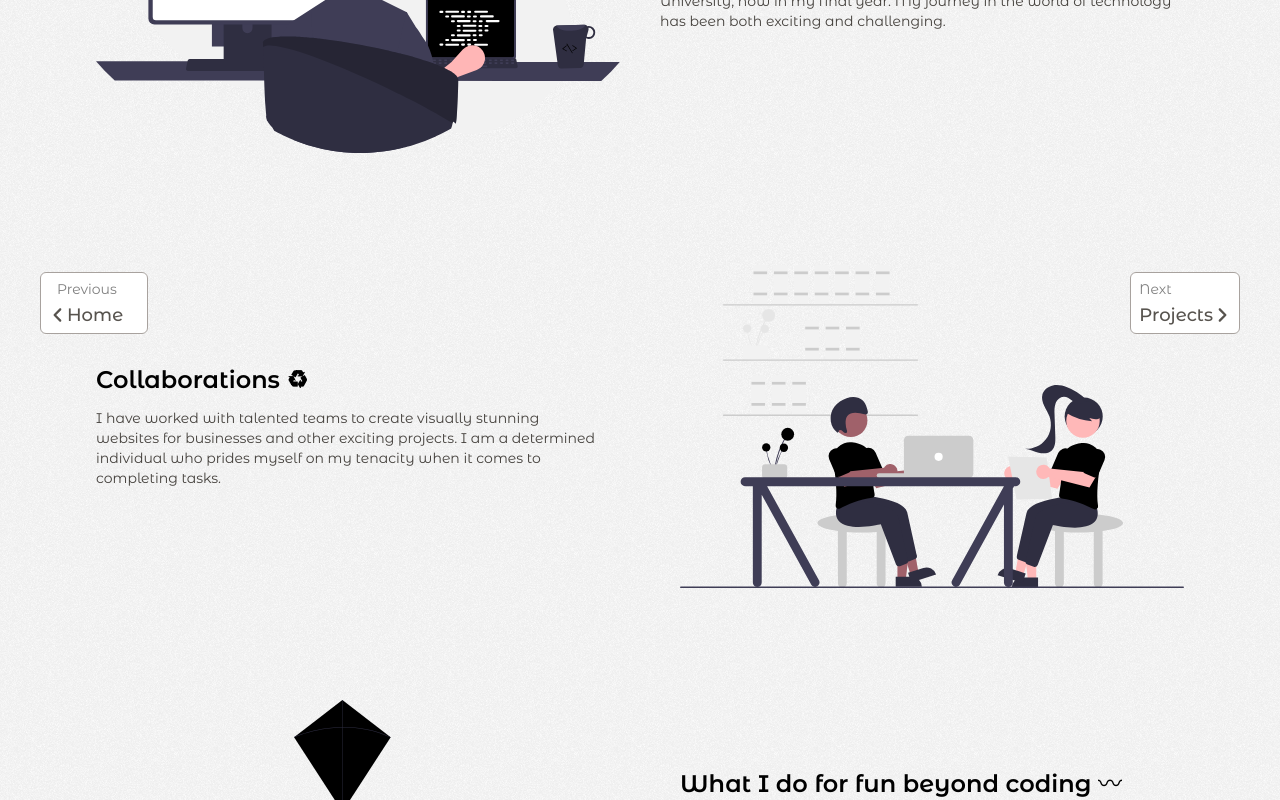
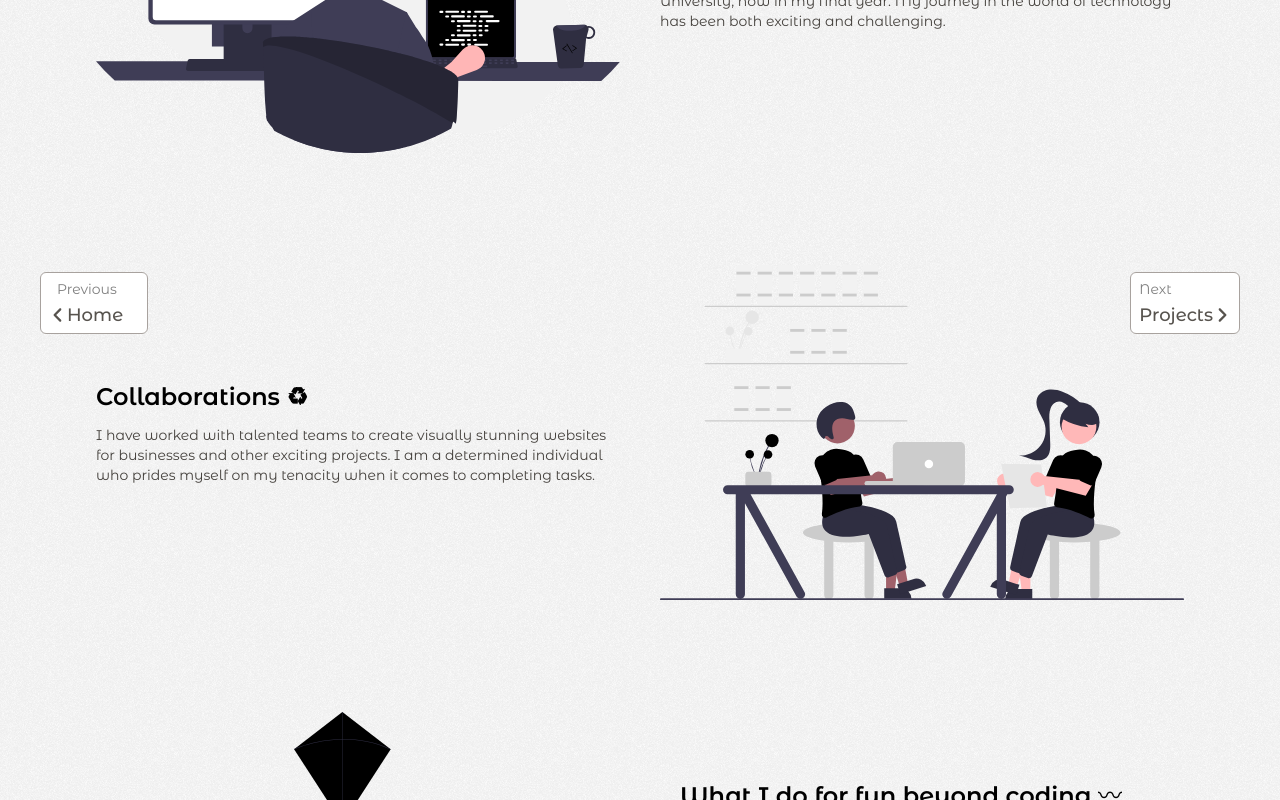
Before and after one commit to blossomobasi/blossoms-portfolio, a Next.js app: page /about in a window 1280 px wide. Shown: the part 400-1200 px from the top of the page. Built offline with nearby package versions, Linux system fonts and the light colour scheme.

Commit message:
Reduce gap

```diff
--- a/src/components/about/AboutSlice2.tsx
+++ b/src/components/about/AboutSlice2.tsx
@@ -3,7 +3,7 @@ import React from "react";
 
 const AboutSlice2 = () => {
     return (
-        <section className="flex items-center md:gap-x-20 gap-y-10 md:my-28 my-16 flex-col-reverse md:flex-row">
+        <section className="flex items-center md:gap-x-10 gap-y-10 md:my-28 my-16 flex-col-reverse md:flex-row">
             <div className="w-full text-center md:text-left">
                 <h2 className="text-2xl font-semibold">Collaborations ♻</h2>
                 <p className="text-sm mt-3 text-stone-700 dark:text-stone-500">
```
